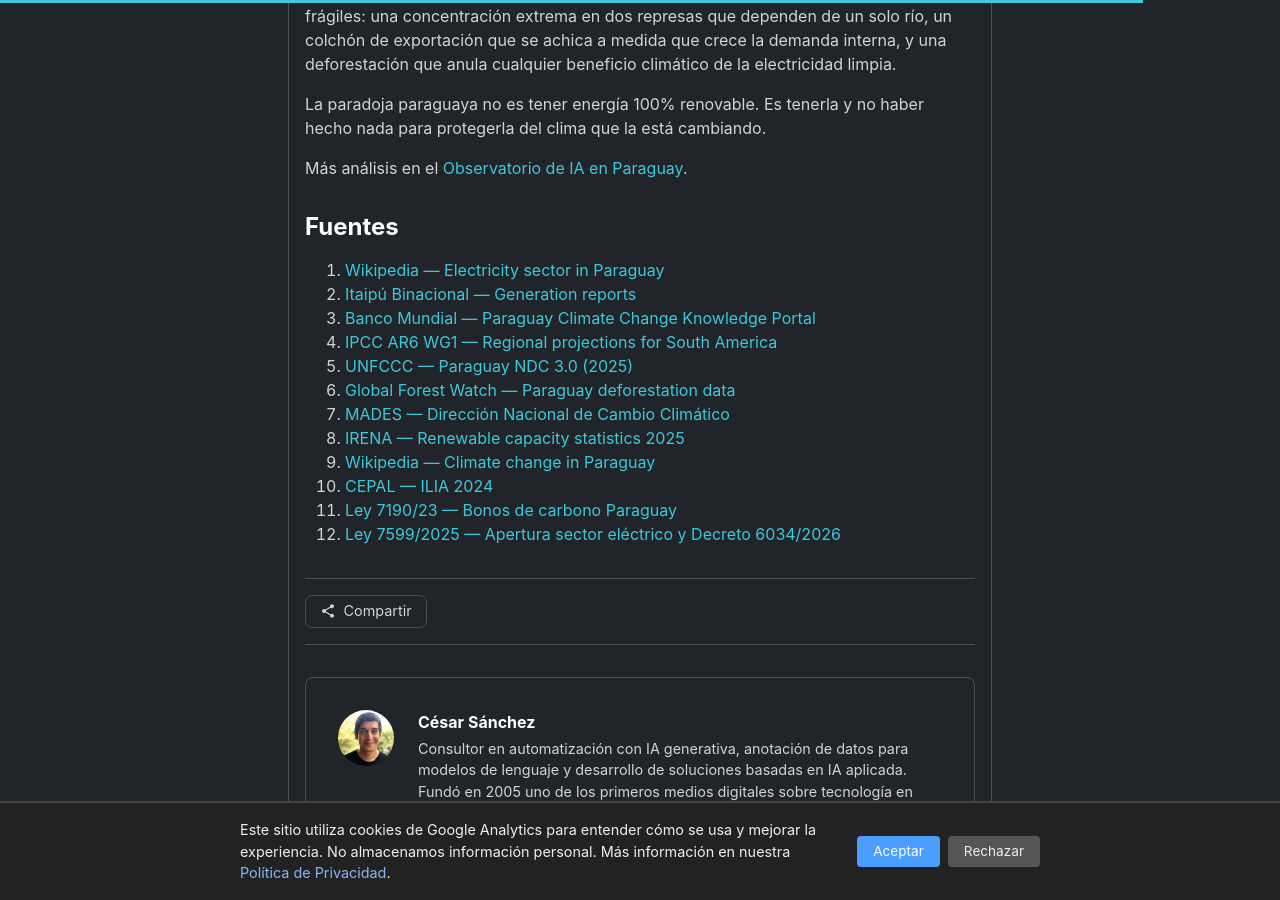
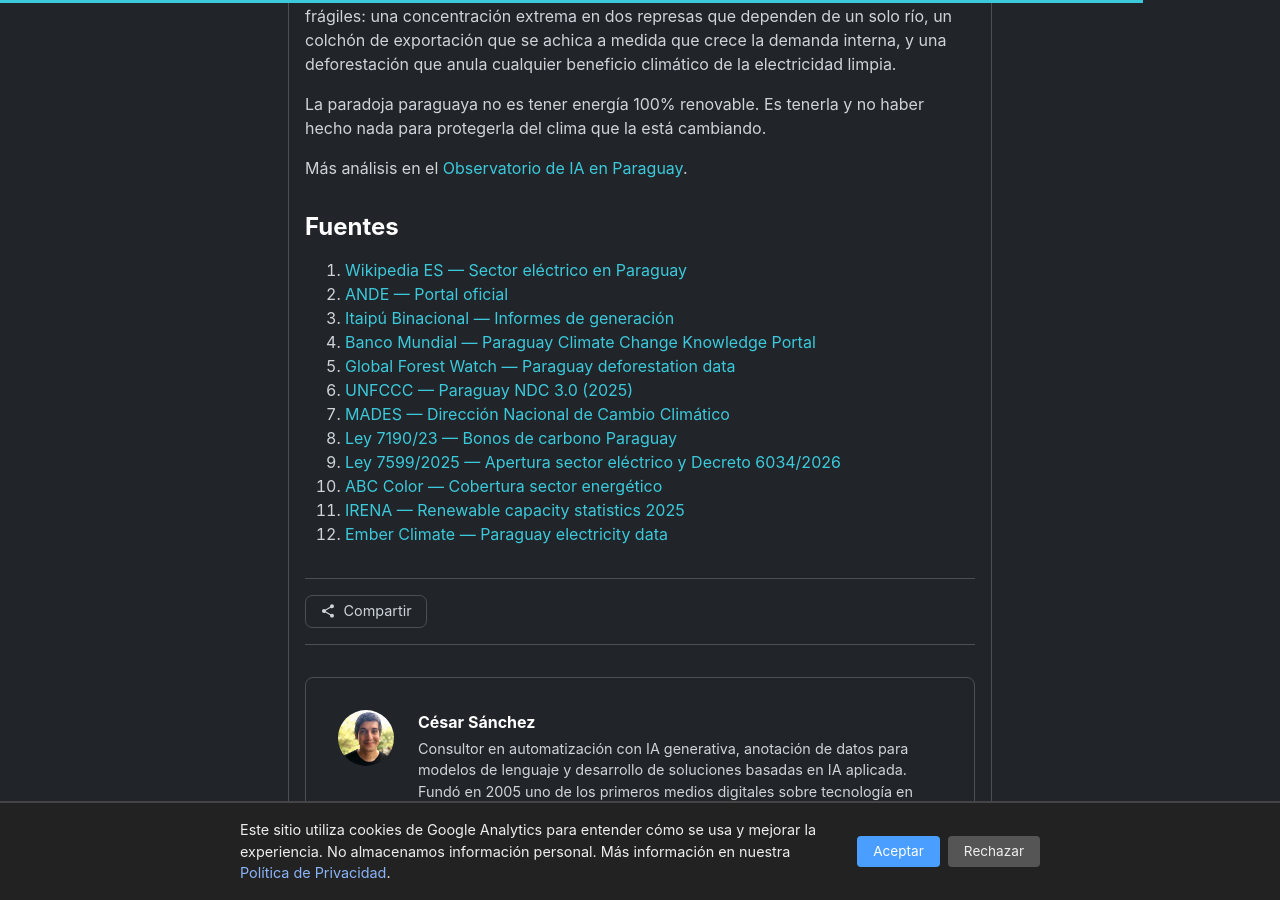
Before and after one commit to miravosqueinteresante/muchotexto.net, a Jekyll site: the page built from _posts/2026-08-03-energia-renovable-cambio-climatico-paraguay.md, in a window 1280 px wide and 900 px high, scrolled down 4357 px. Built offline with Jekyll 4.4.1, drawn with Linux system fonts in a browser that asks for light colours.

Commit message:
fix(#7): fuentes actualizadas (Wikipedia ES + primarias PY) + fact-checking con fuentes paraguayas en /como-trabajamos/

```diff
--- a/_posts/2026-08-03-energia-renovable-cambio-climatico-paraguay.md
+++ b/_posts/2026-08-03-energia-renovable-cambio-climatico-paraguay.md
@@ -70,18 +70,18 @@
 
 ## Fuentes
 
-1. [Wikipedia — Electricity sector in Paraguay](https://en.wikipedia.org/wiki/Electricity_sector_in_Paraguay)
-2. [Itaipú Binacional — Generation reports](https://www.itaipu.gov.py/)
-3. [Banco Mundial — Paraguay Climate Change Knowledge Portal](https://climateknowledgeportal.worldbank.org/country/paraguay)
-4. [IPCC AR6 WG1 — Regional projections for South America](https://www.ipcc.ch/report/ar6/wg1/)
-5. [UNFCCC — Paraguay NDC 3.0 (2025)](https://unfccc.int/documents/)
-6. [Global Forest Watch — Paraguay deforestation data](https://www.globalforestwatch.org/country/PRY)
+1. [Wikipedia ES — Sector eléctrico en Paraguay](https://es.wikipedia.org/wiki/Sector_el%C3%A9ctrico_en_Paraguay)
+2. [ANDE — Portal oficial](https://www.ande.gov.py/)
+3. [Itaipú Binacional — Informes de generación](https://www.itaipu.gov.py/)
+4. [Banco Mundial — Paraguay Climate Change Knowledge Portal](https://climateknowledgeportal.worldbank.org/country/paraguay)
+5. [Global Forest Watch — Paraguay deforestation data](https://www.globalforestwatch.org/country/PRY)
+6. [UNFCCC — Paraguay NDC 3.0 (2025)](https://unfccc.int/documents/)
 7. [MADES — Dirección Nacional de Cambio Climático](http://www.mades.gov.py/)
-8. [IRENA — Renewable capacity statistics 2025](https://www.irena.org/)
-9. [Wikipedia — Climate change in Paraguay](https://en.wikipedia.org/wiki/Climate_change_in_Paraguay)
-10. [CEPAL — ILIA 2024](https://www.cepal.org/es)
-11. [Ley 7190/23 — Bonos de carbono Paraguay](https://www.bacn.gov.py/)
-12. [Ley 7599/2025 — Apertura sector eléctrico y Decreto 6034/2026](https://www.bacn.gov.py/)
+8. [Ley 7190/23 — Bonos de carbono Paraguay](https://www.bacn.gov.py/)
+9. [Ley 7599/2025 — Apertura sector eléctrico y Decreto 6034/2026](https://www.bacn.gov.py/)
+10. [ABC Color — Cobertura sector energético](https://www.abc.com.py/)
+11. [IRENA — Renewable capacity statistics 2025](https://www.irena.org/)
+12. [Ember Climate — Paraguay electricity data](https://ember-climate.org/countries/paraguay/)
 
 <script type="application/ld+json">
 {
--- a/como-trabajamos.markdown
+++ b/como-trabajamos.markdown
@@ -47,7 +47,7 @@
 5. **Gap Report**: antes de escribir, se genera un reporte que lista **todos los números, fechas, montos y nombres propios** que el artículo va a usar — no solo los claims principales. Para cada uno se verifica: fuente verificable en los findings, dato textual y accesibilidad. Si más de 2 claims no tienen fuente accesible, el proceso se pausa. **Prohibido el cálculo mental:** todo número derivado (suma, resta, porcentaje) debe estar explícitamente en los findings o documentarse en el Gap Report antes de escribir.
 6. **Redacción**: el editor escribe el artículo con estructura hook → TL;DR → contexto → 4 a 6 secciones H2 → conclusión → fuentes, usando los hallazgos como materia prima verificada. Se aplica la regla de cero datos de memoria: ningún número, fecha, nombre propio o monto se escribe sin fuente verificable en el gap report. El TL;DR es un resumen ejecutivo de 3-4 viñetas justo después del hook, optimizado para extracción por ChatGPT, Perplexity y Google AI Overviews.
 7. **Enlazado interno**: se insertan de 2 a 3 enlaces a otros artículos del sitio, anclados exclusivamente en hechos verificables presentes en los findings.
-8. **Fact-check pre-publicación**: un agente independiente verifica cada afirmación con número, fecha, nombre o monto contra las fuentes. Si el fact-check encuentra errores, se corrigen y se re-ejecuta hasta que pase. Los fact-checkers también se verifican entre sí (doble fact-check obligatorio). Además, el agente **cruza los claims contra los artículos ya publicados en el sitio** que toquen el mismo tema, verificando que no haya contradicciones entre ellos.
+8. **Fact-check pre-publicación**: un agente independiente verifica cada afirmación con número, fecha, nombre o monto contra las fuentes. Para cualquier dato sobre Paraguay, el agente debe consultar **fuentes primarias paraguayas** (Wikipedia en español, ANDE, BACN, MADES, ABC Color, La Nación, Itaipú Binacional) y no depender exclusivamente de Wikipedia en inglés o fuentes internacionales. Si el fact-check encuentra errores, se corrigen y se re-ejecuta hasta que pase. Los fact-checkers también se verifican entre sí (doble fact-check obligatorio). Además, el agente **cruza los claims contra los artículos ya publicados en el sitio** y contra la base de **claims verificados en AGENTS.md**.
 9. **Verificación de proceso**: antes del commit, un agente independiente confirma que se completaron todos los pasos del flujo: carpeta research creada, findings existen, Gap Report existe y cada número del artículo tiene fila, fact-check ejecutado y errores corregidos. Si falta algún paso, el artículo no se publica.
 10. **Validación automatizada**: el artículo pasa por `validate_publish.py`, un script de 12 controles que verifica: longitud del título, detección de clickbait, presencia de schema FAQ, enlace al cluster de IA en Paraguay, conteo de palabras, acentos, metadatos SEO y más.
 11. **Generación de FAQ**: un script automático (`generate_faq.py`) analiza el contenido del artículo y genera 3 preguntas frecuentes con respuestas basadas en datos del texto. Si el artículo no incluye FAQ, un workflow de GitHub Actions lo detecta y lo genera automáticamente antes de la publicación.
```
